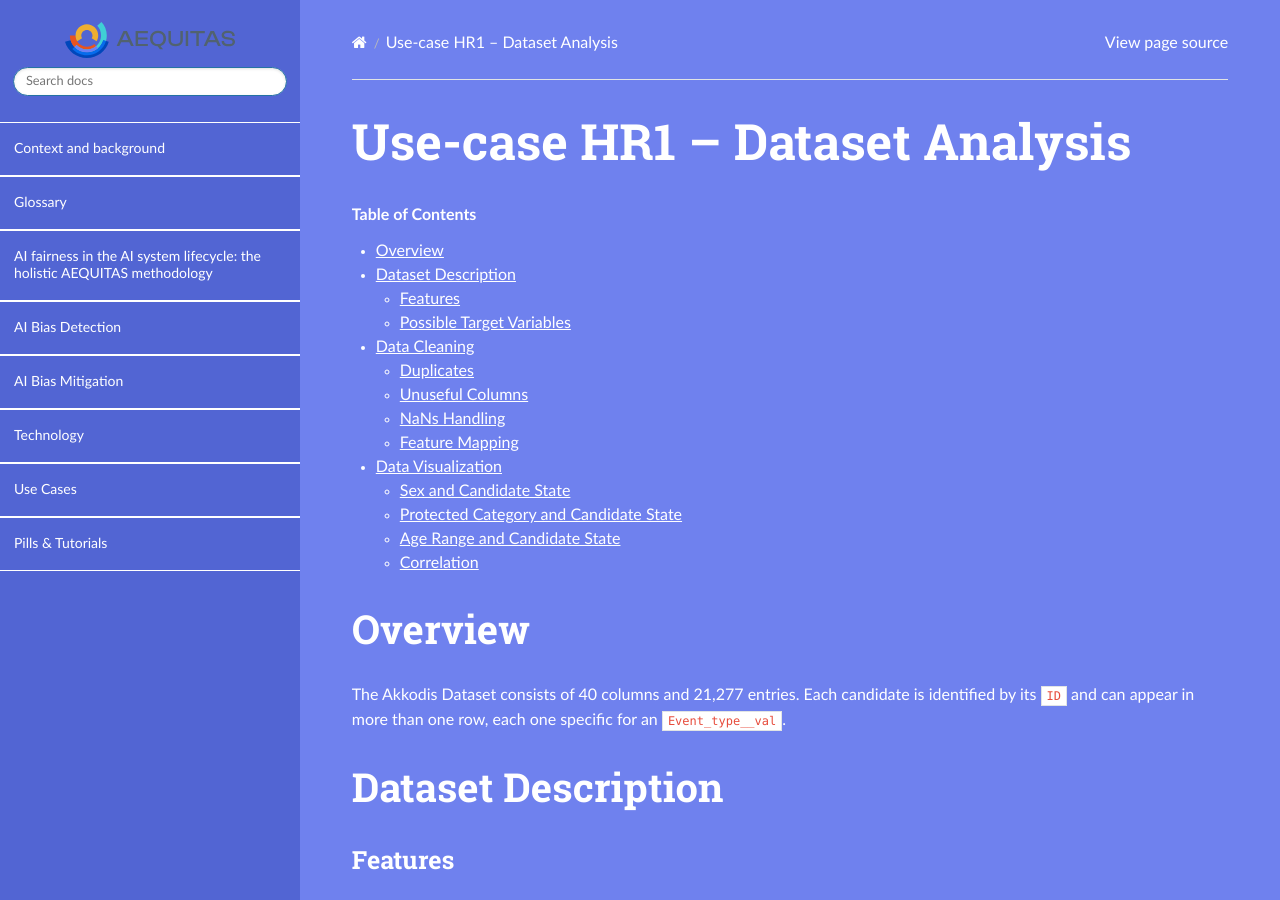
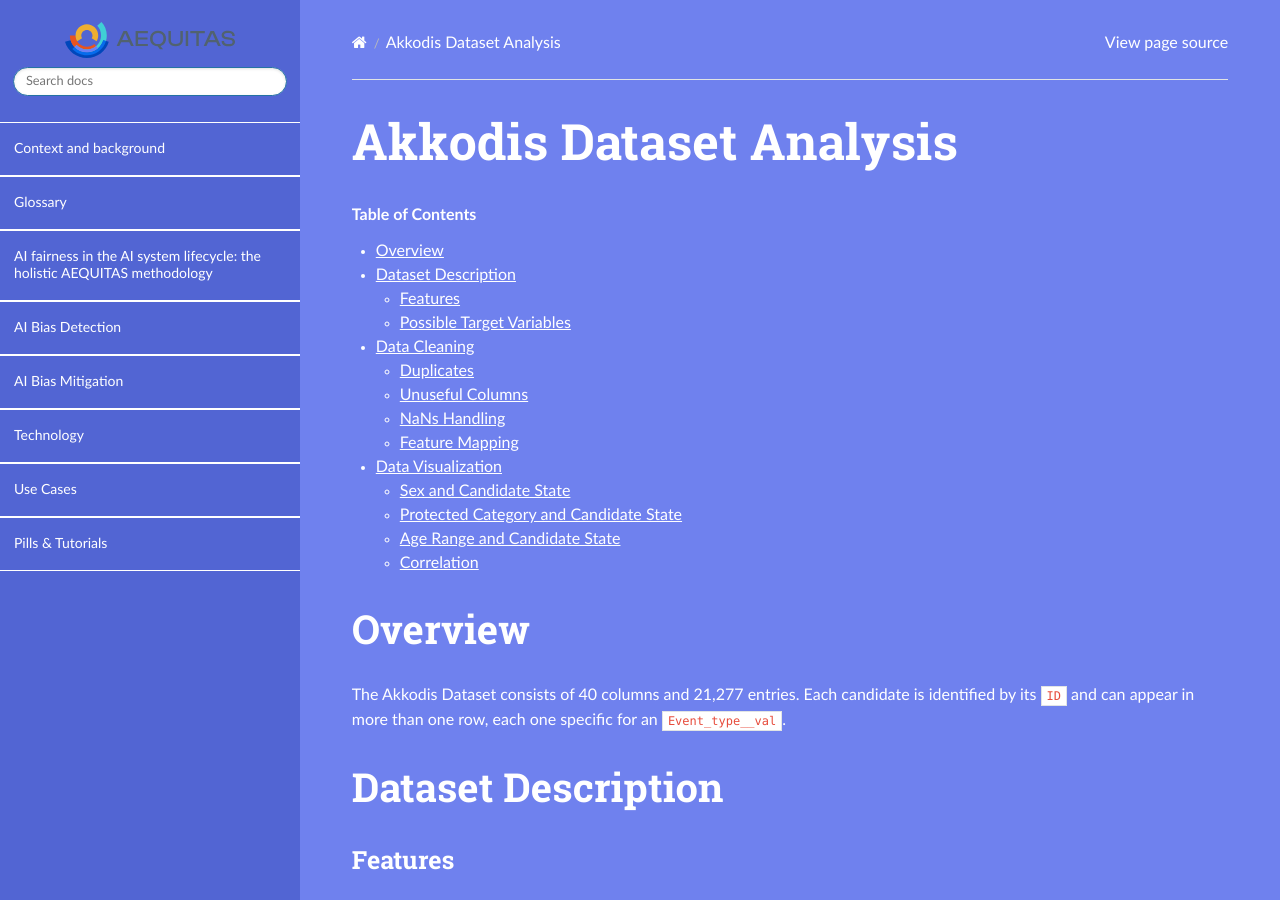
Before and after one commit to aequitas-aod/aequitas-home, a Sphinx documentation site: the page built from docs/source/data_analysis_akkodis.rst, in a window 1280 px wide and 900 px high. Built offline with Sphinx 7.4.7 and the Read the Docs theme 3.1.0, drawn with Linux system fonts in a browser that asks for light colours.

Commit message:
Improve title of akkodis analysi document

```diff
--- a/docs/source/data_analysis_akkodis.rst
+++ b/docs/source/data_analysis_akkodis.rst
@@ -1,7 +1,7 @@
 .. _Akkodis:
 
-Use-case HR1 -- Dataset Analysis
-================================
+Akkodis Dataset Analysis
+========================
 
 .. contents:: Table of Contents
    :depth: 2
```
